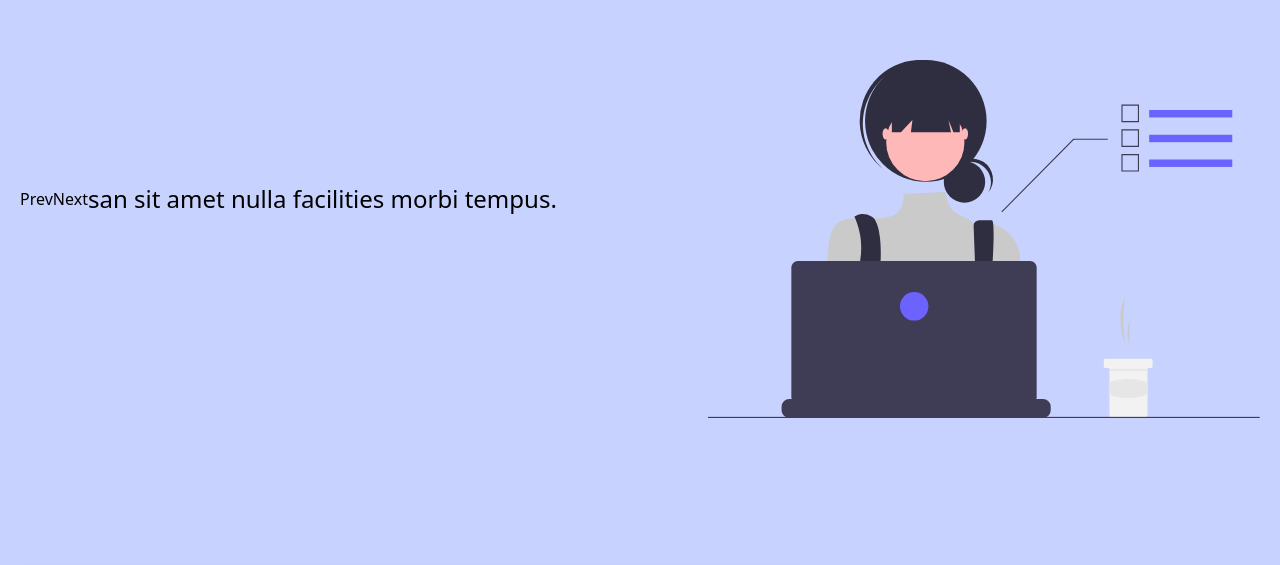
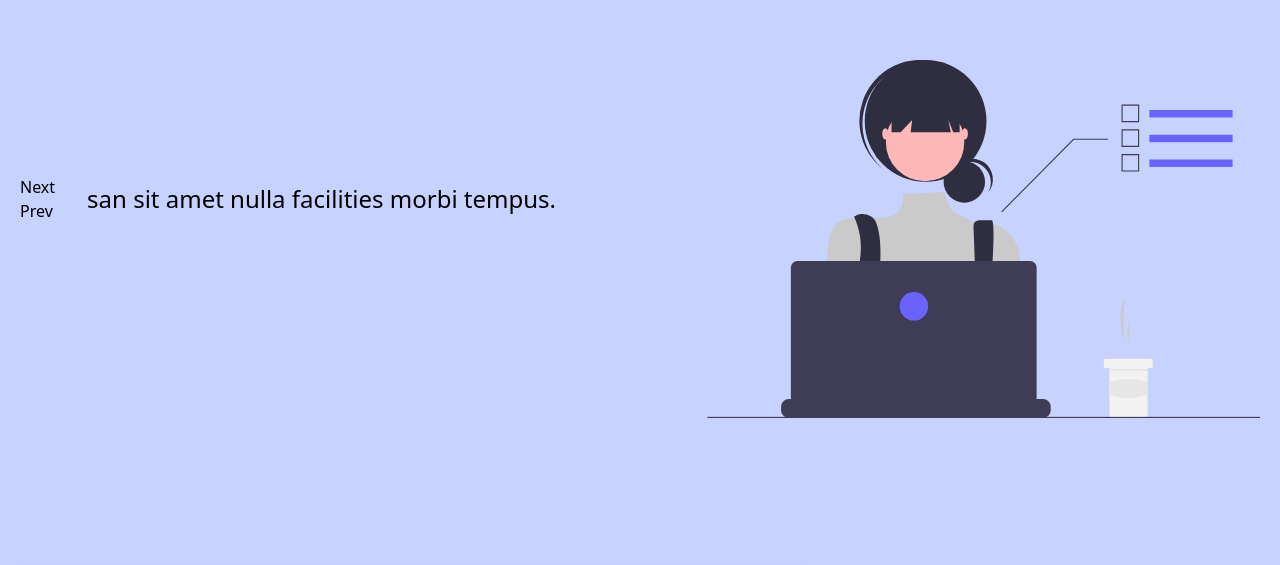
Before and after one commit to staszewski/next-blog, a Next.js app: page / in a window 1280 px wide. Shown: the part 233-798 px from the top of the page. Built offline with nearby package versions, Linux system fonts and the light colour scheme.

Commit message:
Finish up buttons

```diff
--- a/components/hero/hero.tsx
+++ b/components/hero/hero.tsx
@@ -52,7 +52,6 @@ const Hero: FunctionComponent<Properties> = ({ featuredPosts }) => {
             selectedItem={activeIndex}
             onSwipeEnd={applyClass}
             onChange={(index) => {
-              console.log("change")
               setActiveIndex(index)
               applyClass()
             }}
@@ -68,9 +67,9 @@ const Hero: FunctionComponent<Properties> = ({ featuredPosts }) => {
           <div className="flex items-center flex-initial min-w-1/2 phone:h-96">
             <h1 className="text-2xl">{featuredPosts[activeIndex].excerpt}</h1>
           </div>
-          <div className="flex phone:items-start">
-            <button onClick={prev}>Prev</button>
-            <button onClick={next}>Next</button>
+          <div className="flex phone:items-start tablet:flex-col tablet:pr-8">
+            <button className="phone:p-4 phone:pl-0 tablet:p-0" onClick={next} aria-label="Next story">Next</button>
+            <button className="phone:p-4 tablet:p-0" onClick={prev} aria-label="Previous story">Prev</button>
           </div>
         </div>
       </Container>
```
